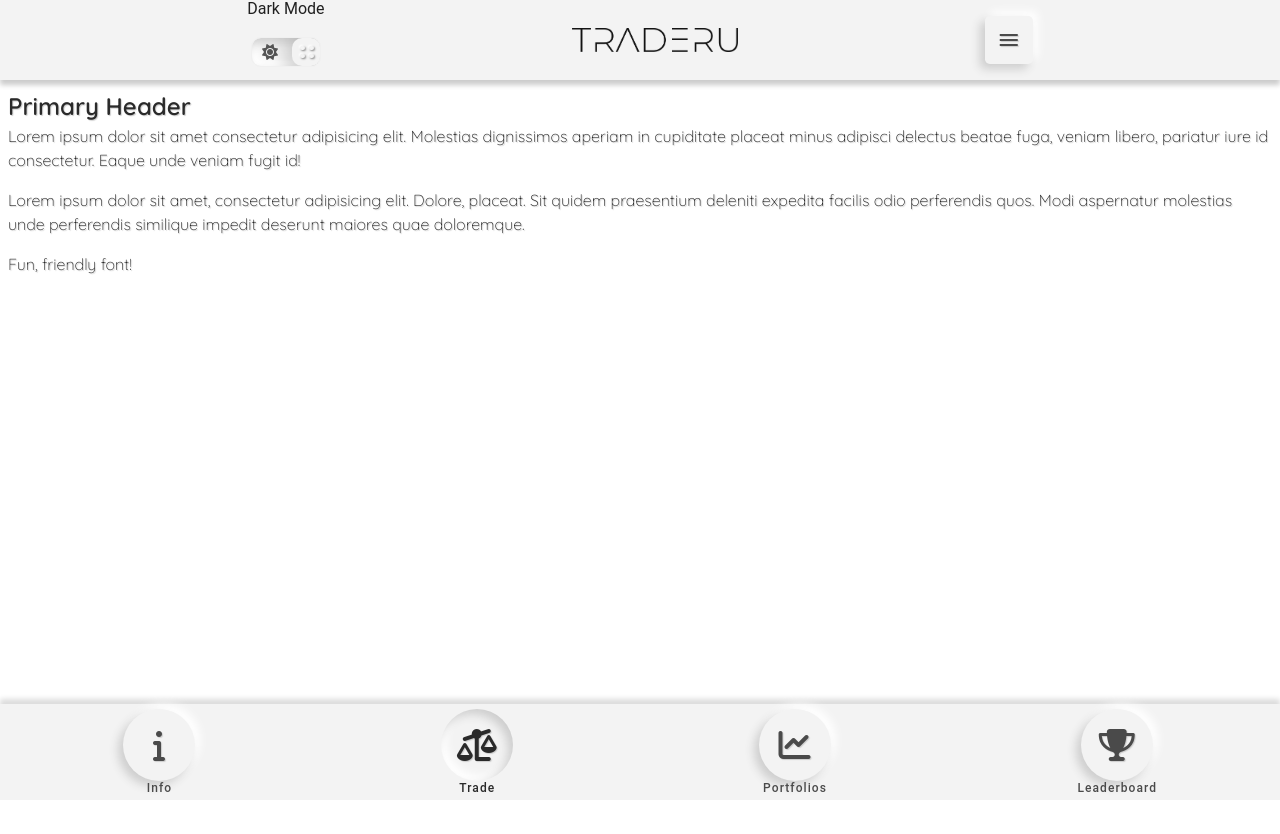
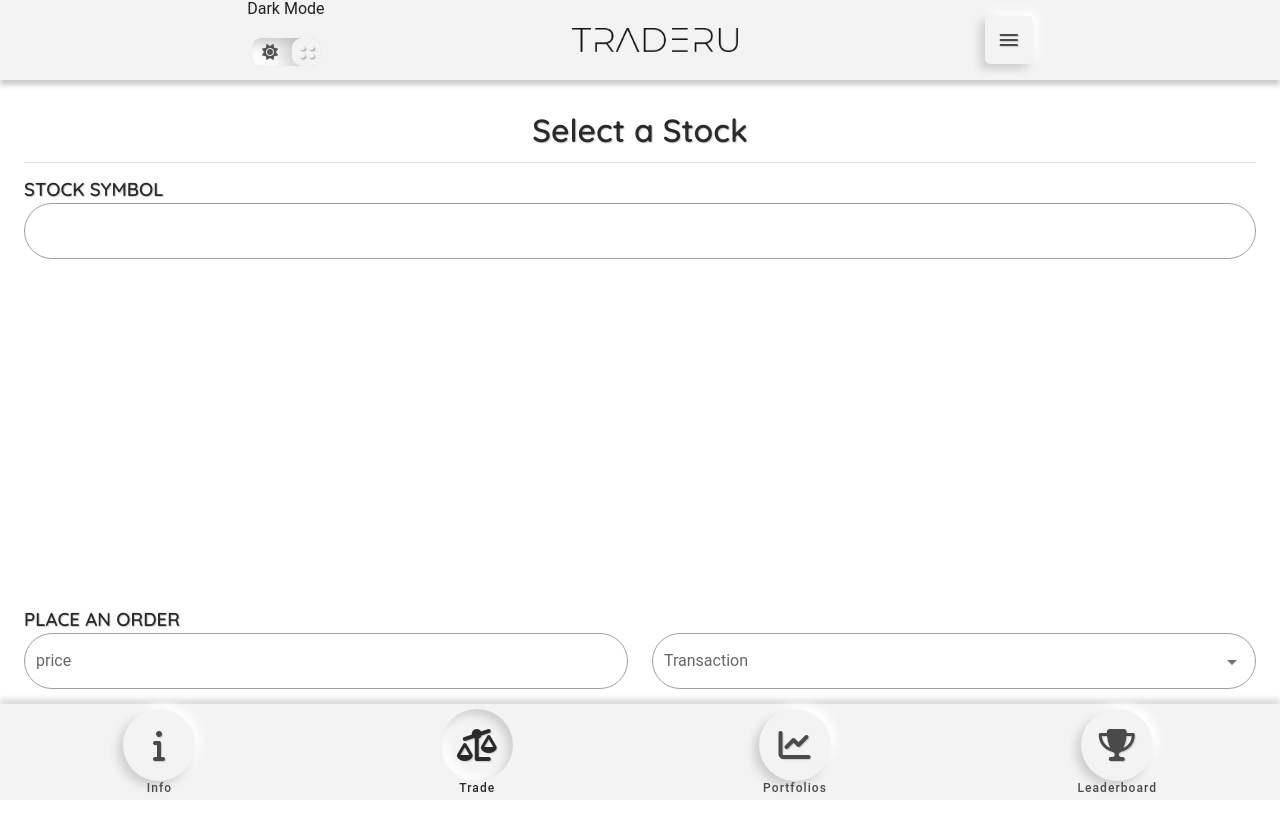
Before and after one commit to bryce-mcmath/traderu, a Vue app in the folder client/: page /trade in a window 1280 px wide. Shown: the top 834 px of the page. Before the commit the page ends 800 px from the top, so only its background shows below. Built offline with nearby package versions, Linux system fonts and the light colour scheme.

Commit message:
Partial progress done on StockTransaction component, needs to hook into api

```diff
--- /dev/null
+++ b/client/src/components/stock_transaction/StockTransaction.vue
@@ -0,0 +1,51 @@
+<template>
+  <div class="stocks-container">
+    <h1>Select a Stock</h1>
+    <v-divider class="mt-2 mb-3"></v-divider>
+    <h3>STOCK SYMBOL</h3>
+    <v-text-field rounded background-color="white" outlined></v-text-field>
+    <div class="placeholder-graph rb"></div>
+    <h3 class="mt-4">PLACE AN ORDER</h3>
+    <v-container>
+      <v-row justify="space-around">
+        <v-col>
+          <v-text-field class="rb" label="price" background-color="white" outlined></v-text-field>
+        </v-col>
+        <v-col>
+          <v-select class="rb" :items="items" background-color="white" label="Transaction" outlined></v-select>
+        </v-col>
+      </v-row>
+      <v-row>
+        <v-col>
+          <v-text-field class="rb" disabled label="duration" background-color="white" outlined></v-text-field>
+        </v-col>
+        <v-col>
+          <v-btn class="rb">Place Order</v-btn>
+        </v-col>
+      </v-row>
+    </v-container>
+  </div>
+</template>
+
+<script lang="ts">
+import Vue from 'vue';
+
+export default Vue.extend({
+  name: 'StockTransaction',
+  computed: {
+    darkMode() {
+      return this.$store.state.ui.dark;
+    }
+  },
+  data: () => ({
+    items: [
+      { text: 'Buy', value: 'buy' },
+      { text: 'Sell', value: 'sell' }
+    ]
+  })
+});
+</script>
+
+<style lang="scss" scoped>
+@import 'stock_transaction';
+</style>
--- /dev/null
+++ b/client/src/components/stock_transaction/_stock_transaction.scss
@@ -0,0 +1,37 @@
+.stocks-container {
+  display: flex;
+  flex-direction: column;
+  justify-content: flex-start;
+  margin: 16px;
+  margin-bottom: 100px;
+
+  h1 {
+    text-align: center;
+    margin-top: 10px;
+    font-family: 'Franklin Gothic Medium', 'Arial Narrow', Arial, sans-serif;
+  }
+
+  .placeholder-graph {
+    width: 100%;
+    height: 300px;
+
+    background-color: white;
+  }
+
+  .container {
+    max-width: none;
+    padding: 0px;
+  }
+
+  .v-overflow-btn {
+    margin-top: 0px;
+    background-color: white;
+    height: 55px;
+    overflow: hidden;
+  }
+}
+
+.rb {
+  border-color: rgba(0, 0, 0, 0.38);
+  border-radius: 28px;
+}
--- a/client/src/views/Trade.vue
+++ b/client/src/views/Trade.vue
@@ -1,26 +1,15 @@
 <template>
   <main class="view-container">
-    <h2>Primary Header</h2>
-    <p
-      >Lorem ipsum dolor sit amet consectetur adipisicing elit. Molestias
-      dignissimos aperiam in cupiditate placeat minus adipisci delectus beatae
-      fuga, veniam libero, pariatur iure id consectetur. Eaque unde veniam fugit
-      id!</p
-    >
-    <p
-      >Lorem ipsum dolor sit amet, consectetur adipisicing elit. Dolore,
-      placeat. Sit quidem praesentium deleniti expedita facilis odio perferendis
-      quos. Modi aspernatur molestias unde perferendis similique impedit
-      deserunt maiores quae doloremque.</p
-    >
-    <p>Fun, friendly font!</p>
+    <StockTransaction></StockTransaction>
   </main>
 </template>
 
 <script>
+import StockTransaction from '@/components/stock_transaction/StockTransaction';
+
 export default {
   name: 'Trade',
-    components: {},
+  components: { StockTransaction },
   props: {
     dark: {
       type: Boolean,
```
Lines whose indentation alone changed are shown as unchanged.
